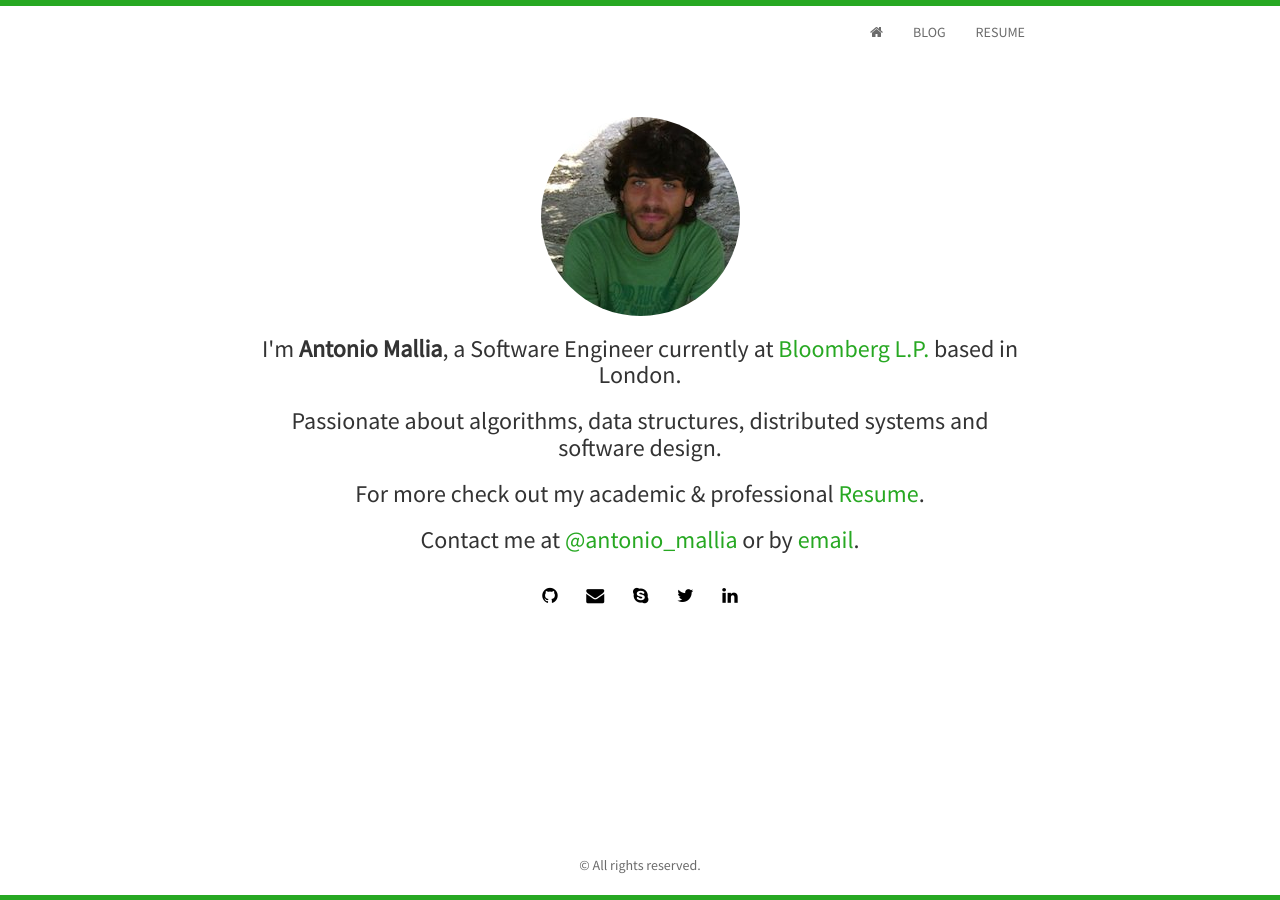
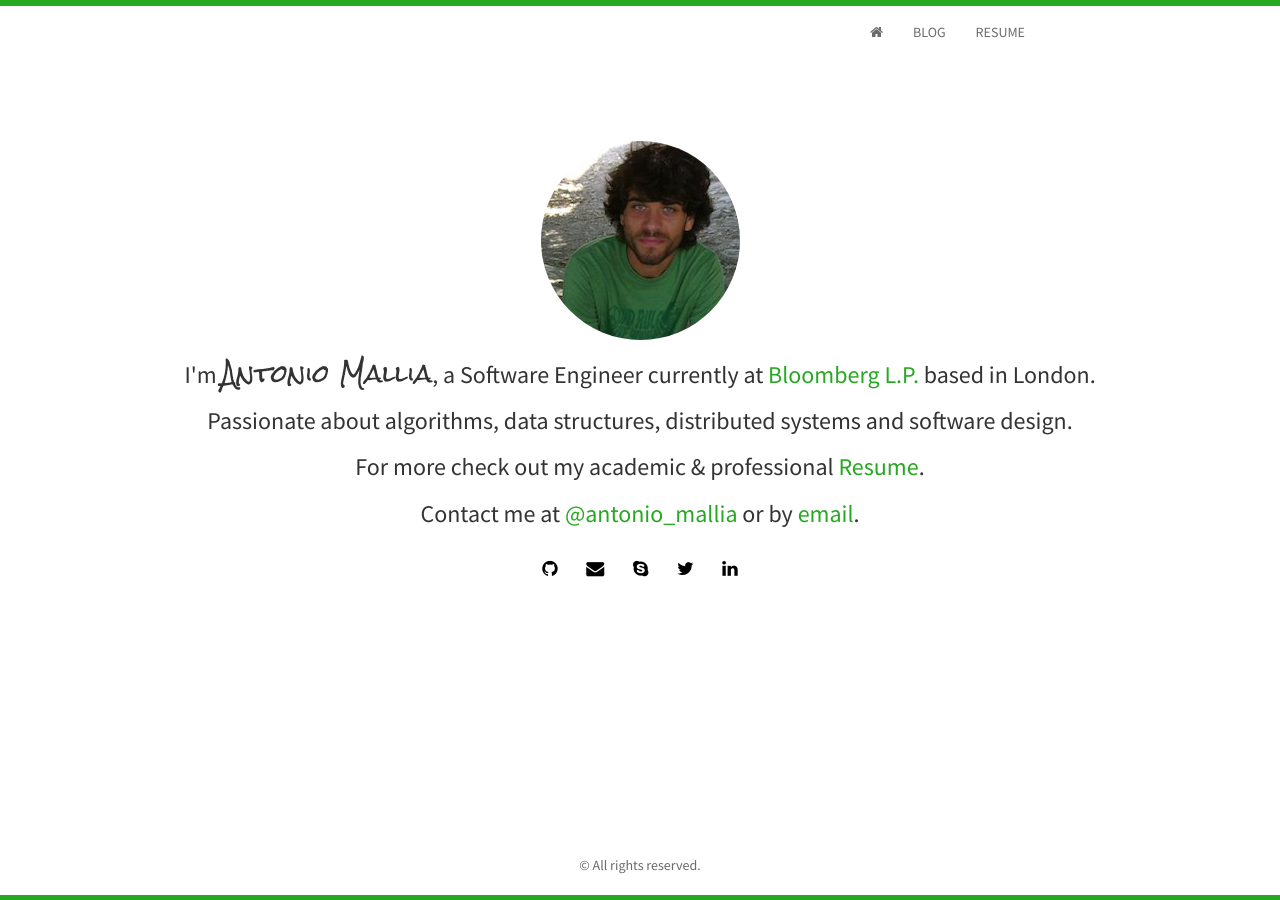
Before and after one commit to amallia/amallia.github.io, a Jekyll site: the page built from index.html, in a window 1280 px wide. Built offline with Jekyll 4.4.1, drawn with Linux system fonts in a browser that asks for light colours; nearby versions of some CDN libraries; the list of posts is cut into pages by our own code.

Commit message:
Added font

```diff
--- a/index.html
+++ b/index.html
@@ -3,11 +3,11 @@ layout: home
 ---
 
 <section id="about">
-	<div class="container">
+	<div class="container wide-container">
 	  <div class="avatar">
 		<img class="img-circle" src="{{ site.baseurl }}static/img/{{ site.avatar }}" alt="Responsive image">
 	  </div>
-	  <h3>I'm <strong>{{ site.author }}</strong>, a Software Engineer currently at <a href="https://www.bloomberg.com">Bloomberg L.P.</a> based in London.</h3>
+	  <h3>I'm <span class='handwritten'>{{ site.author }}</span>, a Software Engineer currently at <a href="https://www.bloomberg.com">Bloomberg L.P.</a> based in London.</h3>
 	  <h3>Passionate about algorithms, data structures, distributed systems and software design.</h3>
 	  <h3>For more check out my academic &amp; professional <a class="resume-link">Resume</a>.</h3>
 	  <h3>Contact me at <a href="http://twitter.com/{{ site.twitter }}">@{{ site.twitter }}</a> or by <a href="mailto:{{ site.email }}">email</a>.</h3>
--- a/static/css/main.css
+++ b/static/css/main.css
@@ -1,5 +1,9 @@
 /* Main page with stikky-footer
 -------------------------------------------------- */
+@font-face {
+    font-family: RockSalt;
+    src: url(../font/RockSalt.ttf) format('truetype');
+}
 html,
 body {
   height: 100%;
@@ -21,7 +25,9 @@ body {
 
 /* Navbar
 -------------------------------------------------- */
-
+.handwritten {
+  font-family: 'RockSalt';
+}
 .navbar-static-top {
   margin-bottom: 10px;
 }
@@ -87,10 +93,14 @@ body {
 /* Custom page CSS
 -------------------------------------------------- */
 
+
 .container {
   width: auto;
   max-width: 800px;
   text-align: center;
+}
+.wide-container {
+  max-width: none;
 }
 .container .text-muted {
   margin: 20px 0;
```
Also changed, not shown: static/font/RockSalt.ttf (added).
